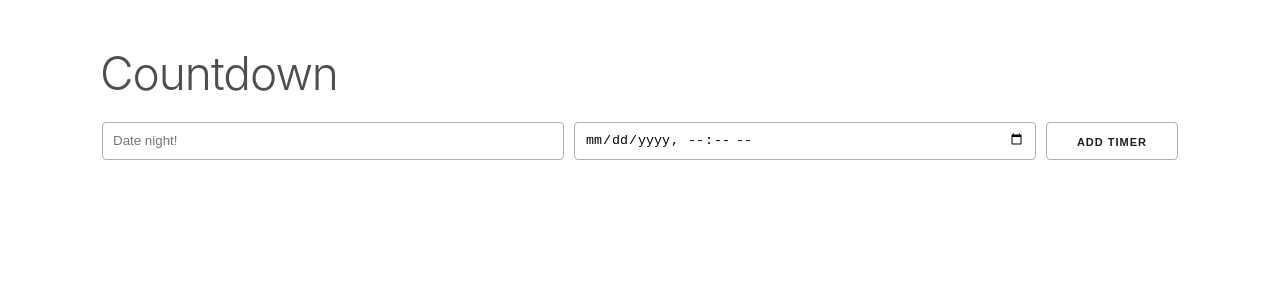
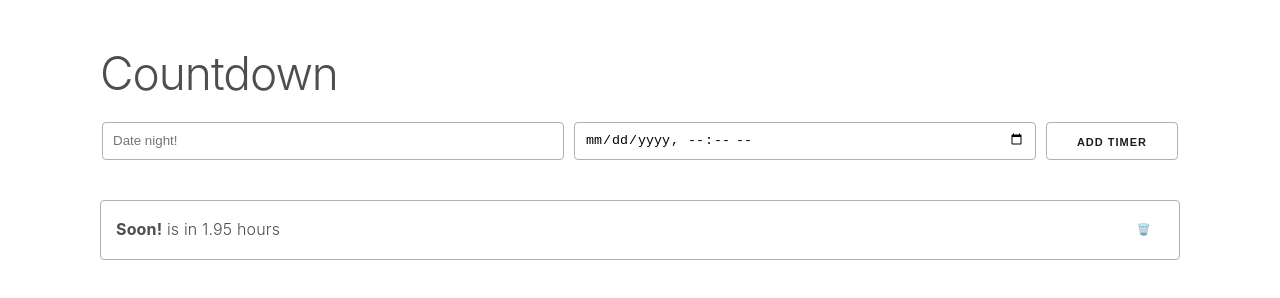
Before and after one commit to DevinCarr/countdown, a website: page www/index.html in a window 1280 px wide. Drawn offline with Linux system fonts and the light colour scheme; no server answers.

Commit message:
Correct double in display

```diff
--- a/www/index.js
+++ b/www/index.js
@@ -141,6 +141,9 @@ document.getElementById('form').addEventListener('submit', function(event) {
     });
 });
 
+// debug
+timers = [{id: "123", datetime: "2022-05-25T07:04:28.590Z", description: "Soon!"}]
+
 // Add timers to page
 const timersElem = document.getElementById('timers');
 const timersList = document.createDocumentFragment();
@@ -148,18 +151,18 @@ for (const timer of timers) {
     try {
         const z = new Date(parseDate(timer.datetime));
         const diff = fromNow(z);
-        let sep = 'is in';
+        let sep = 'is';
         if (diff[0] < 0) {
             sep = 'was';
         }
         if (timer.description === undefined) {
             sep = '';
         }
-        const v = `${timer.description || ''} ${sep} ${new Intl.RelativeTimeFormat().format(...diff)}`;
+        const v = `${sep} ${new Intl.RelativeTimeFormat().format(...diff)}`;
         const h = `
             <div class="column" id="timer-${timer.id}">
                 <div class="card">
-                    <div class="card-details">${v}</div>
+                    <div class="card-details"><strong>${timer.description || ''}</strong> ${v}</div>
                     <input class="button button-clear card-button" onclick="removeTimer('${timer.id}')" value="🗑️">
                 </div>
             </div>
--- a/www/main.css
+++ b/www/main.css
@@ -34,6 +34,7 @@ body {
 
 .card-details {
     width: 100%;
+    padding-left: 0.5rem;
 }
 
 .card .card-button {
```
